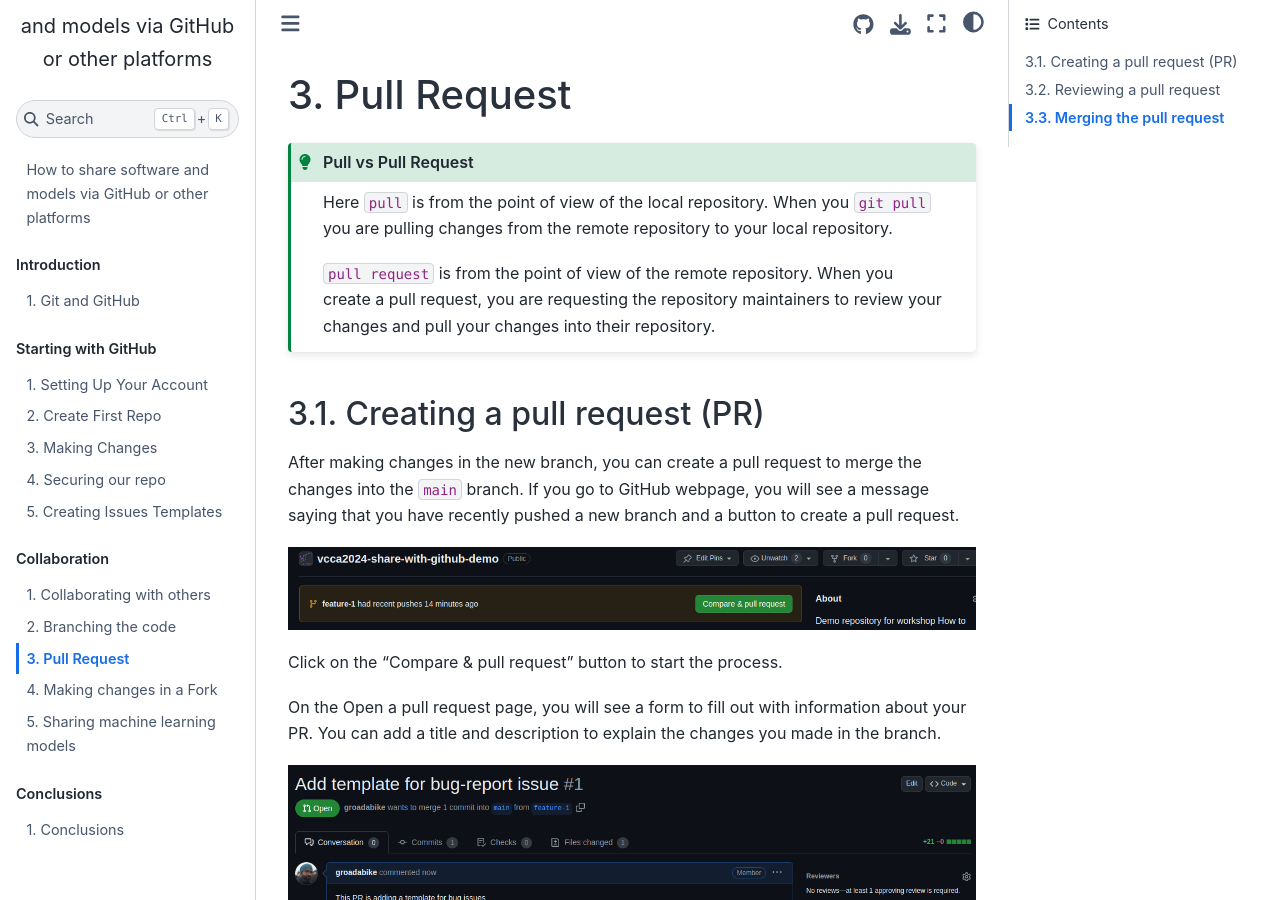
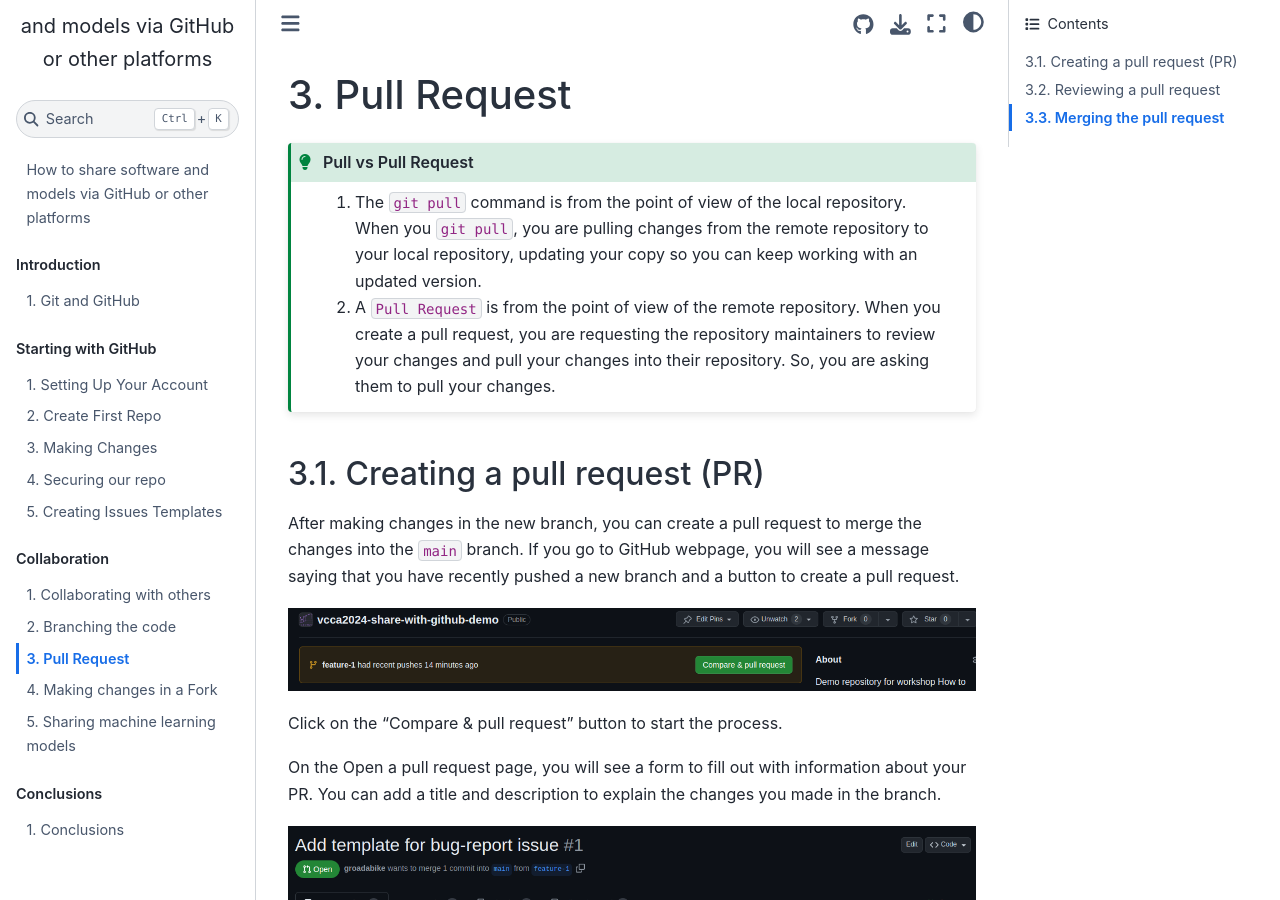
Before and after one commit to CadenzaProject/how-share-software-github, a Jupyter Book: the page built from collab/pull.md, in a window 1280 px wide and 900 px high. Built offline with Jupyter Book 1.0.4 settings and Sphinx 7.4.7 and the Sphinx Book theme 1.1.4, drawn with Linux system fonts in a browser that asks for light colours.

Commit message:
finishing the repo

````diff
--- a/collab/pull.md
+++ b/collab/pull.md
@@ -3,12 +3,13 @@
 ```{admonition} Pull vs Pull Request
 :class: hint
 
-Here `pull` is from the point of view of the local repository.
-When you `git pull` you are pulling changes from the remote repository to your local repository.
+1. The `git pull` command is from the point of view of the local repository.
+When you `git pull`, you are pulling changes from the remote repository to your local repository,
+updating your copy so you can keep working with an updated version.
 
-`pull request` is from the point of view of the remote repository.
+2. A `Pull Request` is from the point of view of the remote repository.
 When you create a pull request, you are requesting the repository maintainers to review your changes and pull your changes into their repository.
-
+So, you are asking them to pull your changes.
 ```
 
 ## Creating a pull request (PR)
````
